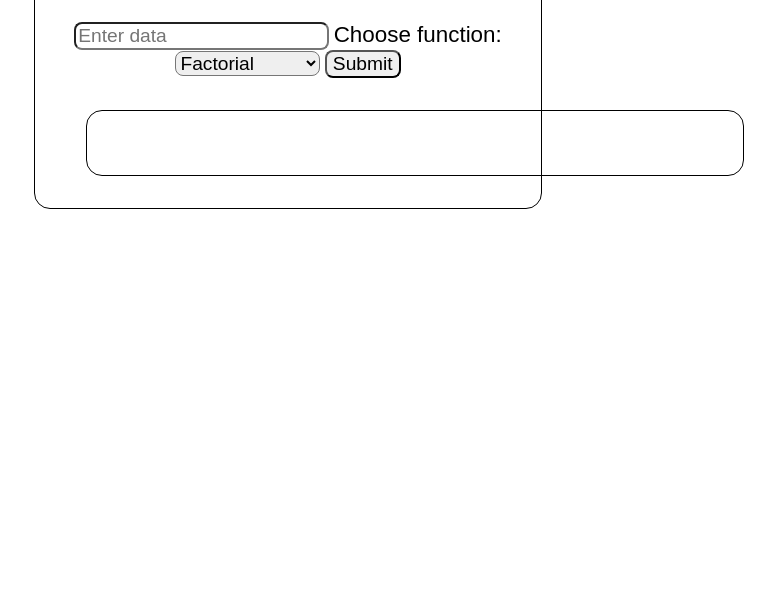
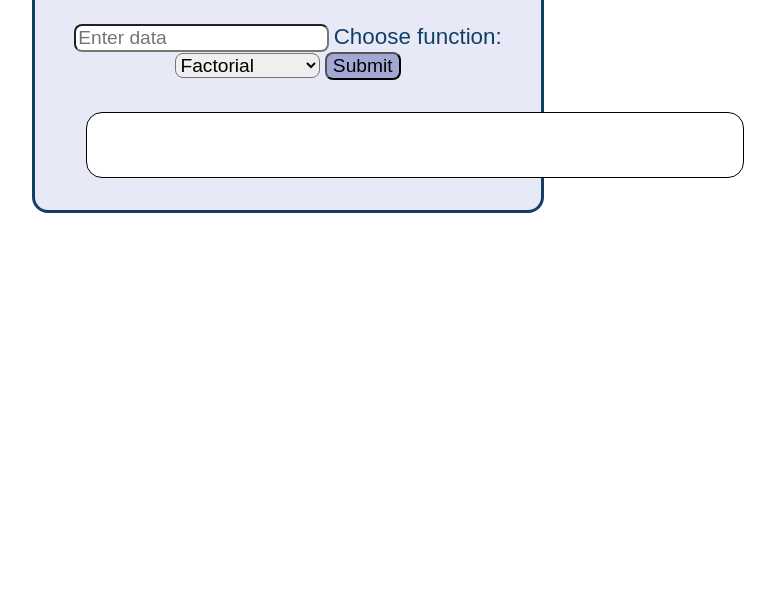
Before and after one commit to Natasa90/WebTool, a plain HTML site: page index.html in a window 1280 px wide. Shown: the part 206-800 px from the top of the page, without its empty margins (352-1127 px from the left). Drawn offline with Linux system fonts and the light colour scheme.

Commit message:
style changes

```diff
--- a/main.js
+++ b/main.js
@@ -28,9 +28,6 @@ function processingSelectedFunction () {
 
 
 function factorial (number) {
-    if (number === 0) {
-        return 1;
-    }
     for (let i = 1; i <= number; i++) {
         number *= i;
     }
--- a/stylesheet.css
+++ b/stylesheet.css
@@ -6,9 +6,11 @@ body {
 .container {
     max-width: 40%;
     text-align: center;
-    border: 1px solid black;
+    border: 3px solid #113f67;
     border-radius: 1rem;
     margin: 4rem auto;
+    background-color: #e7eaf6;
+    color:#113f67
 }
 h1{
     font-size: 2.5rem;
@@ -18,6 +20,9 @@ h1{
     border-radius: 0.5rem;
     font-size: 1.2rem;
 }
+button{
+    background-color: #a2a8d3;
+}
 #outputArea{
     width: 41rem;
     padding: 2rem 0;
@@ -26,6 +31,7 @@ h1{
     border-radius: 1rem;
     text-align: center;
     justify-content: center;
+    background-color: white;
 }
 label{
     font-size: 1.4rem;
```
